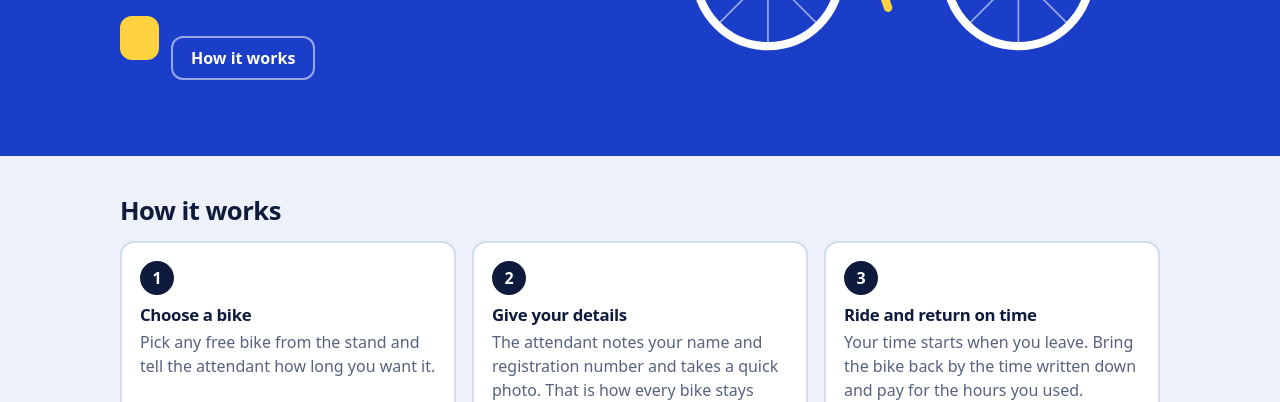
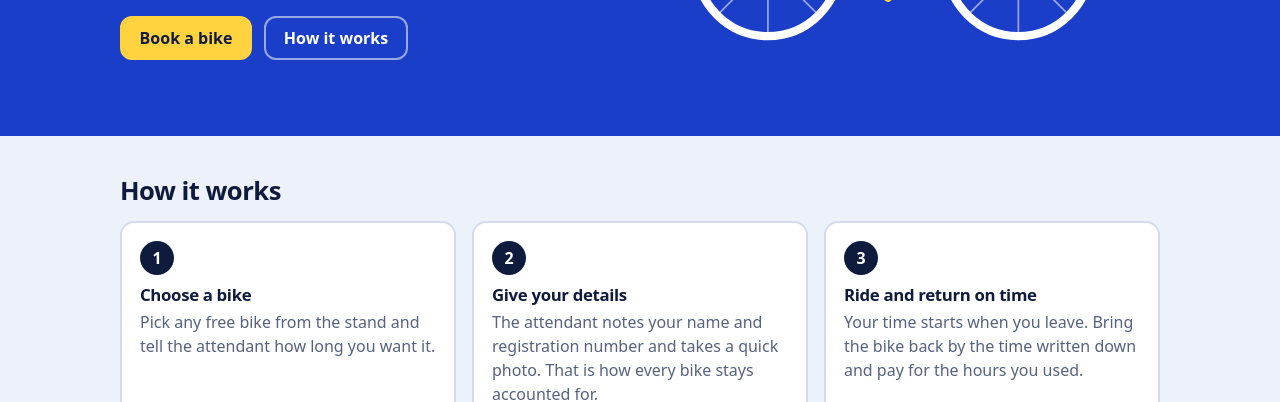
Before and after one commit to Handel142/Bikehire, a plain HTML site: page index.html in a window 1280 px wide. Shown: the part 407-809 px from the top of the page. Drawn offline with nearby package versions, Linux system fonts and the light colour scheme; no server answers.

Commit message:
Update index.html

```diff
--- a/index.html
+++ b/index.html
@@ -16,7 +16,7 @@
     <div>
       <h1 id="heroTitle">Grab a bike.<br>Ride by the hour.</h1>
       <p id="heroText">Quick bicycle hire for students. Pick a bike, ride, and bring it back on time.</p>
-      <a class="btn primary" id="bookBtn" href="book.html" hidden></a>
+      <a class="btn primary" id="bookBtn" href="book.html" hidden>Book a bike</a>
       <a class="btn outline" id="callBtn" href="#" hidden>Call</a>
       <a class="btn outline" href="#how">How it works</a>
     </div>
```
